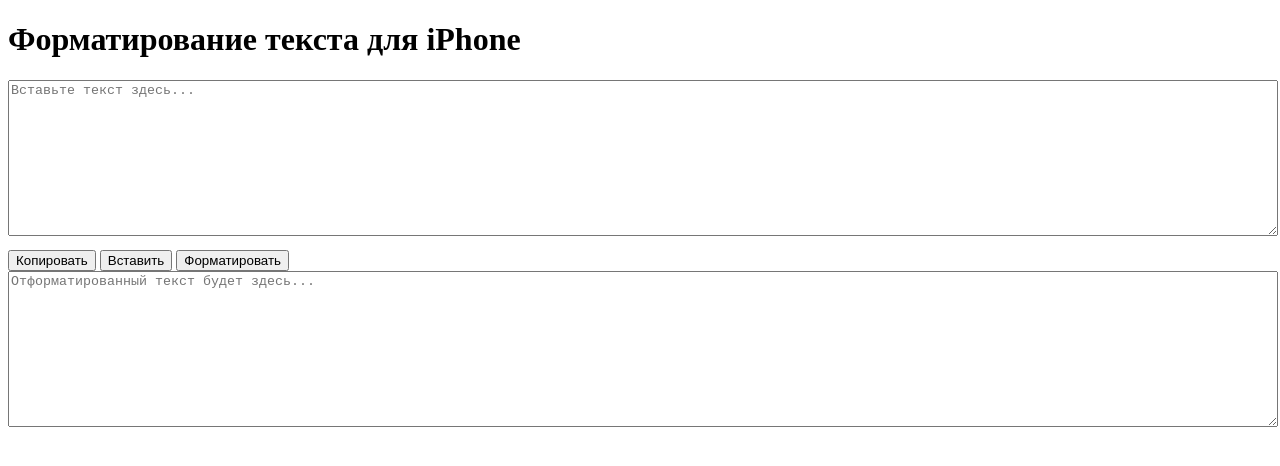
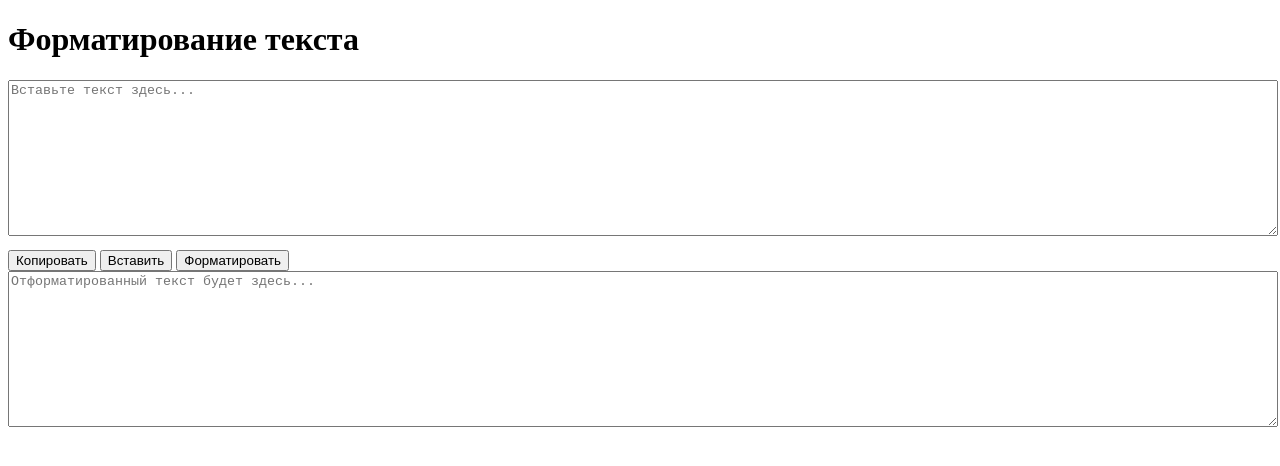
Before and after one commit to denislebed001/MPO, a plain HTML site: page index — копия (2) — копия.html in a window 1280 px wide. Drawn offline with Linux system fonts and the light colour scheme.

Commit message:
Update index — копия (2) — копия.html

```diff
--- a/index — копия (2) — копия.html
+++ b/index — копия (2) — копия.html
@@ -13,7 +13,7 @@
     </style>
 </head>
 <body>
-    <h1>Форматирование текста для iPhone</h1>
+    <h1>Форматирование текста</h1>
     <textarea id="inputText" placeholder="Вставьте текст здесь..."></textarea>
     <button onclick="copyToClipboard()">Копировать</button>
     <button onclick="pasteFromClipboard()">Вставить</button>
```
